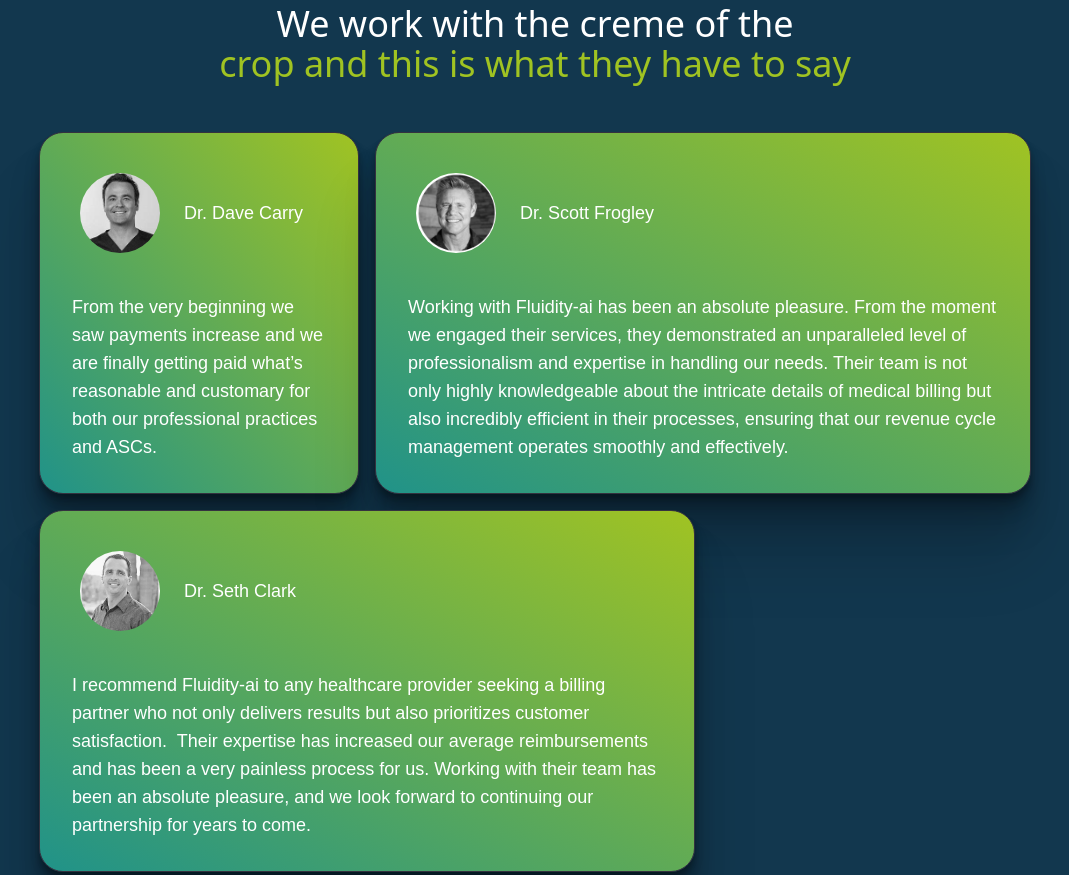
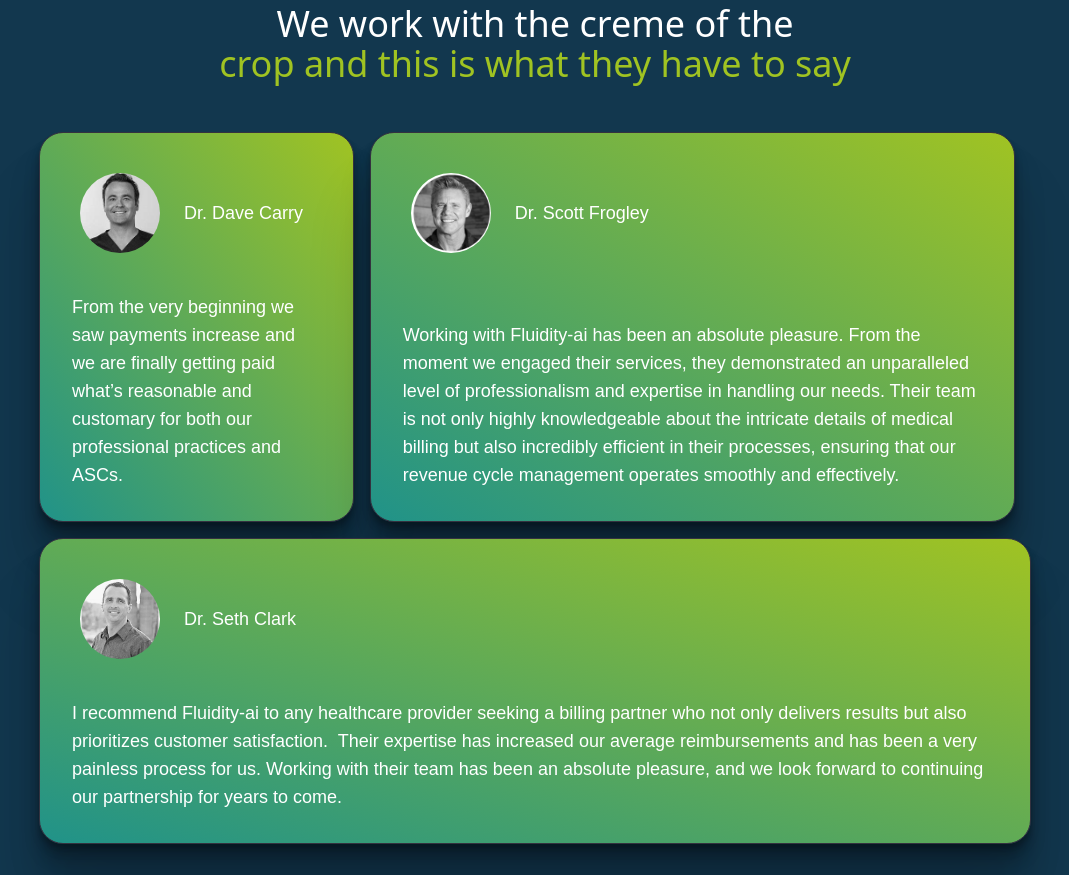
Before and after one commit to fluidityai/aubergine, an Astro site: page / in a window 1280 px wide. Shown: the part 3700-4575 px from the top of the page, without its empty margins (105-1174 px from the left). Built offline with nearby package versions, Linux system fonts and the light colour scheme; Astro itself is replaced by a stand-in of ours; a web font is replaced by a local one.

Commit message:
adjust testimonial

```diff
--- a/src/components/landing/Testimonials.astro
+++ b/src/components/landing/Testimonials.astro
@@ -31,7 +31,7 @@
 
     imgSrc: "/doctors/clark.png",
     imgAlt: "Dr. Clark",
-    classes: "lg:col-span-2",
+    classes: "lg:col-span-4",
   },
   // {
   //   name: "Dr. Thatguy",
```
